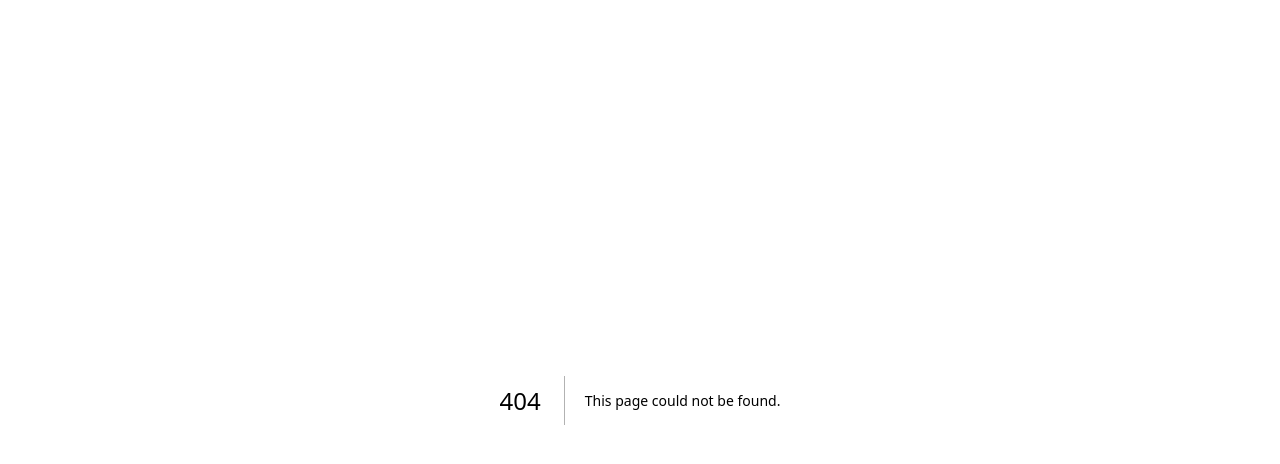
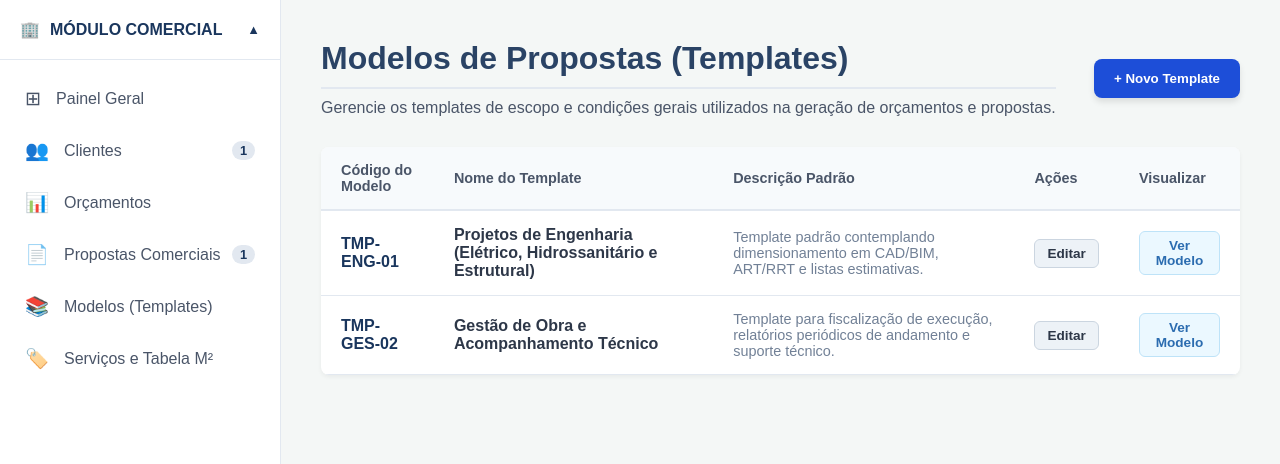
Before and after one commit to gestaoexcelispro/excelispro, a Next.js app: page /dashboard/modelos in a window 1280 px wide. Before the commit this address had no page. Shown: the top 464 px of the page. Built offline with nearby package versions, Linux system fonts and the light colour scheme.

Commit message:
Create page.js

```diff
--- /dev/null
+++ b/src/app/dashboard/modelos/page.js
@@ -0,0 +1,105 @@
+'use client';
+import { useState } from 'react';
+import { useLanguage } from '../../../contexts/LanguageContext';
+
+const translations = {
+  'pt-BR': {
+    title: 'Modelos de Propostas (Templates)',
+    description: 'Gerencie os templates de escopo e condições gerais utilizados na geração de orçamentos e propostas.',
+    tableHeaders: ['Código do Modelo', 'Nome do Template', 'Descrição Padrão', 'Ações', 'Visualizar'],
+    btnNew: '+ Novo Template',
+    btnEdit: 'Editar',
+    btnView: 'Ver Modelo'
+  },
+  'en-US': {
+    title: 'Proposal Templates',
+    description: 'Manage scope and general conditions templates used in drafting budgets and proposals.',
+    tableHeaders: ['Template Code', 'Template Name', 'Default Description', 'Actions', 'Preview'],
+    btnNew: '+ New Template',
+    btnEdit: 'Edit',
+    btnView: 'View Template'
+  }
+};
+
+export default function ModelosPage() {
+  const { lang } = useLanguage();
+  const t = translations[lang] || translations['pt-BR'];
+
+  const [templates] = useState([
+    {
+      id: 'TMP-ENG-01',
+      nome: 'Projetos de Engenharia (Elétrico, Hidrossanitário e Estrutural)',
+      descricao: 'Template padrão contemplando dimensionamento em CAD/BIM, ART/RRT e listas estimativas.'
+    },
+    {
+      id: 'TMP-GES-02',
+      nome: 'Gestão de Obra e Acompanhamento Técnico',
+      descricao: 'Template para fiscalização de execução, relatórios periódicos de andamento e suporte técnico.'
+    }
+  ]);
+
+  return (
+    <div style={{ padding: '40px' }}>
+
+      {/* Cabeçalho */}
+      <div style={{ display: 'flex', justifyContent: 'space-between', alignItems: 'center', marginBottom: '30px' }}>
+        <div>
+          <h1 style={{ color: '#2A4365', margin: '0 0 10px 0', borderBottom: '2px solid #e2e8f0', paddingBottom: '10px' }}>
+            {t.title}
+          </h1>
+          <p style={{ color: '#4a5568', margin: 0 }}>{t.description}</p>
+        </div>
+        <button
+          onClick={() => alert('Funcionalidade de criação de novo template em breve.')}
+          style={{
+            backgroundColor: '#1d4ed8', color: 'white', border: 'none', padding: '12px 20px',
+            borderRadius: '8px', cursor: 'pointer', fontWeight: 'bold', boxShadow: '0 4px 6px rgba(0,0,0,0.1)'
+          }}
+        >
+          {t.btnNew}
+        </button>
+      </div>
+
+      {/* Tabela de Templates */}
+      <div style={{ backgroundColor: 'white', borderRadius: '8px', boxShadow: '0 2px 4px rgba(0,0,0,0.05)', overflow: 'hidden' }}>
+        <table style={{ width: '100%', borderCollapse: 'collapse', textAlign: 'left' }}>
+          <thead style={{ backgroundColor: '#f7fafc', borderBottom: '2px solid #e2e8f0' }}>
+            <tr>
+              {t.tableHeaders.map((header, index) => (
+                <th key={index} style={{ padding: '15px 20px', color: '#4a5568', fontWeight: 'bold', fontSize: '0.9rem' }}>
+                  {header}
+                </th>
+              ))}
+            </tr>
+          </thead>
+          <tbody>
+            {templates.map((tpl) => (
+              <tr key={tpl.id} style={{ borderBottom: '1px solid #e2e8f0' }}>
+                <td style={{ padding: '15px 20px', color: '#1a365d', fontWeight: 'bold' }}>{tpl.id}</td>
+                <td style={{ padding: '15px 20px', color: '#2d3748', fontWeight: 'bold' }}>{tpl.nome}</td>
+                <td style={{ padding: '15px 20px', color: '#718096', fontSize: '0.9rem' }}>{tpl.descricao}</td>
+                <td style={{ padding: '15px 20px' }}>
+                  <button
+                    onClick={() => alert('Editando template: ' + tpl.id)}
+                    style={{ backgroundColor: '#edf2f7', color: '#2d3748', border: '1px solid #cbd5e0', padding: '6px 12px', borderRadius: '6px', fontWeight: 'bold', fontSize: '0.85rem', cursor: 'pointer' }}
+                  >
+                    {t.btnEdit}
+                  </button>
+                </td>
+                <td style={{ padding: '15px 20px' }}>
+                  <button
+                    onClick={() => alert('Visualizando estrutura do template.')}
+                    style={{ backgroundColor: '#ebf8ff', color: '#2b6cb0', border: '1px solid #bee3f8', padding: '6px 12px', borderRadius: '6px', fontWeight: 'bold', fontSize: '0.85rem', cursor: 'pointer' }}
+                  >
+                    {t.btnView}
+                  </button>
+                </td>
+              </tr>
+            ))}
+          </tbody>
+        </table>
+      </div>
+
+    </div>
+  );
+}
```
